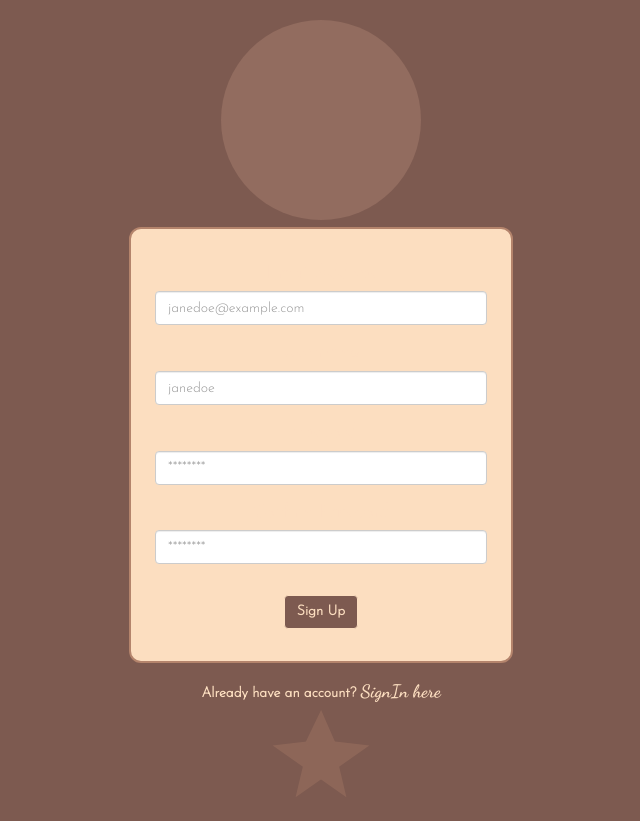
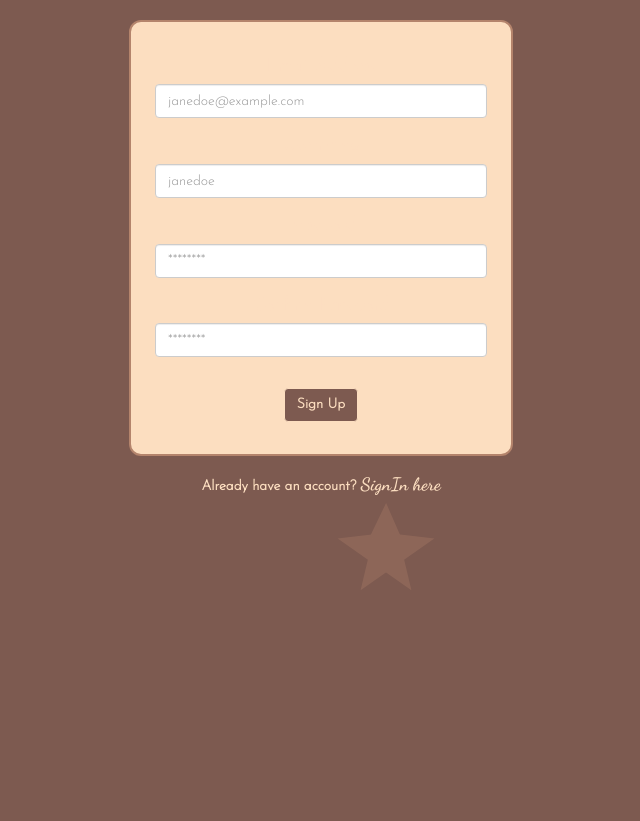
Before and after one commit to emmakamau/Pitch-Me, a Flask app: page /authenticate/signup in a window 1280 px wide. Shown: the part 78-899 px from the top of the page, without its empty margins (319-959 px from the left). After the commit the page ends 667 px from the top, so only its background shows below. Run offline with Flask 2, Linux system fonts and the light colour scheme; some libraries are stand-ins or nearby versions.

Commit message:
Restructure code

```diff
--- a/app/auth/views.py
+++ b/app/auth/views.py
@@ -17,12 +17,12 @@ def signup():
 
         mail_message("Welcome to Pitch-Me","email/welcome_user",user.email,user=user)
 
-        return redirect(url_for('auth.signin'))
+        return redirect(url_for('auth.login'))
     title="SignUp"
     return render_template('auth/signup.html',signup_form=signup_form, title=title)
 
 @auth.route('/signin',methods=['GET','POST'])
-def signin():
+def login():
     signin_form = SigninForm()
     if signin_form.validate_on_submit():
         user = User.query.filter_by(email = signin_form.email.data).first()
--- a/app/main/views.py
+++ b/app/main/views.py
@@ -44,7 +44,7 @@ def update_profile(uname):
       db.session.add(user)
       db.session.commit()
 
-      return redirect(url_for('.profile',uname=user.username))
+      return redirect(url_for('.profile',uname=user.username,userid=user.id))
    return render_template('profile/update-profile.html',form_update_prof=form_update_prof,title=title)
 
 # Update user profile picture
@@ -60,7 +60,7 @@ def update_pic(uname):
     return redirect(url_for('main.profile',uname=uname))
 
 # Pitch form
-@main.route('/<userid>/<uname>/create-pitch', methods=['GET','POST'])
+@main.route('/create-pitch/<userid>/<uname>', methods=['GET','POST'])
 @login_required
 def create_pitch(userid,uname):
    title='New Pitch'
--- a/app/static/css/index.css
+++ b/app/static/css/index.css
@@ -59,16 +59,17 @@ body{
     height: 20rem;
     width: 20rem;
     background-color: #E5B299;
-    opacity: 0.2;
+    opacity: 0.1;
     border-radius: 50%;
     display: inline-block;
-    /* float:left; */
+    position: absolute;
+    z-index: -2;
 }
 
 .star{
     margin: 20px;
-    /* float: right; */
-    z-index: -20;
+    z-index: -2;
+    position: absolute;
     opacity:0.3;
     display: inline-block;
     width: 0px;
@@ -234,6 +235,7 @@ ul,li{
 .user-pitch{
     max-height: 60rem;
     overflow-y: auto;
+    overflow-x: hidden;
     margin-top: 4vh;
 }
 
@@ -293,7 +295,7 @@ ul,li{
     border-radius: 5%;
     border: #B4846C solid 2px;
     color: #7D5A50;
-    /* width: 30%; */
+    width: 30%;
     padding:2vh;
     margin: 2vh;
 }
@@ -360,6 +362,7 @@ ul,li{
 .pitch-card-comments{
     max-height:40rem;
     overflow-y:auto;
+    overflow-x: hidden;
     margin-top: 6vh;
     background-color: #FCDEC0;
     color: #7D5A50;
--- a/app/templates/auth/signup.html
+++ b/app/templates/auth/signup.html
@@ -4,7 +4,6 @@
 {% block content %}
 <div class="signup" align="center">
     <div class="div">
-        <span class="circle"></span>
         <div class="card signup-card">
             {{wtf.quick_form(signup_form)}}
         </div>
--- a/app/templates/navbar.html
+++ b/app/templates/navbar.html
@@ -26,7 +26,7 @@
             </li>
             {% else %}
             <li class="nav-item">
-                <a class="nav-link disabled" href="{{url_for('auth.signin')}}">Sign in</a>
+                <a class="nav-link disabled" href="{{url_for('auth.login')}}">Sign in</a>
             </li>
             {%endif%}
         </ul>
--- a/app/templates/profile/profile.html
+++ b/app/templates/profile/profile.html
@@ -19,7 +19,7 @@
                         {% if user == current_user %}
                         <form action="{{url_for('main.update_pic',uname=user.username)}}" method="post"
                             enctype="multipart/form-data">
-                            <input type="file" name="photo" class="form-control" required>
+                            <input type="file" name="photo" class="form-control" required><span class="circle"></span>
                             <input type="submit" class="btn">
                         </form>
                         {% endif %}
@@ -35,7 +35,7 @@
                     {% endif %}
                 </div>
                 {% if user == current_user %}
-                <a class="page-links" href="{{url_for('main.update_profile',uname=user.username)}}">Edit
+                <a class="page-links" href="{{url_for('main.update_profile',uname=user.username,userid=user.id)}}">Edit
                     profile</a>
                 {% endif %}
             </div>
@@ -51,7 +51,7 @@
                         NEW PITCH
                     </a>
                 </span>
-            </h2>
+            </h2><span class="circle"></span>
             <div class="user-pitch">
                 {% if pitches %}
                 {% for pitch in pitches %}
```
Also changed, not shown: app/templates/auth/signin.html (+4 -3 lines), app/templates/index.html (+9 -3 lines).
